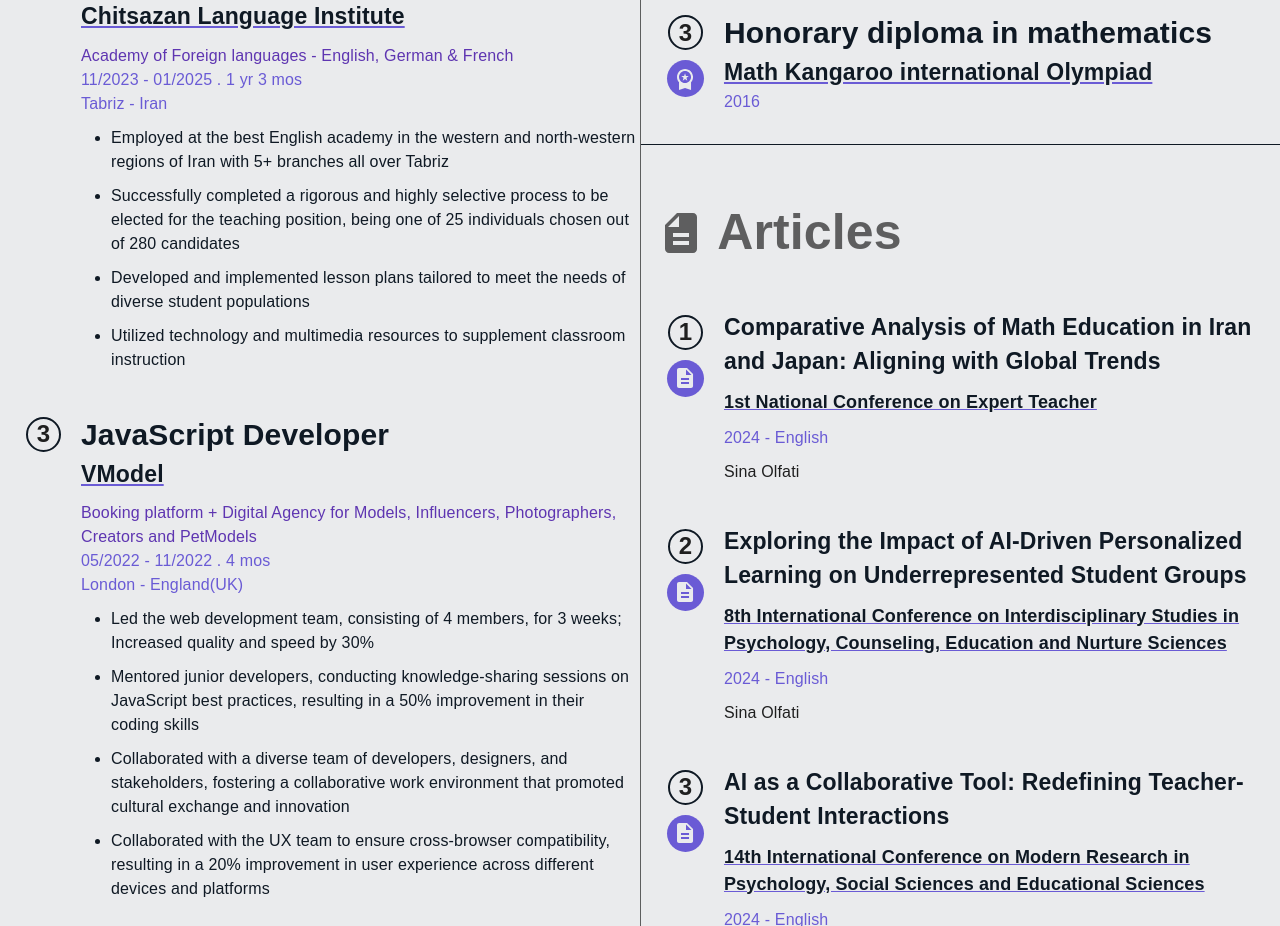
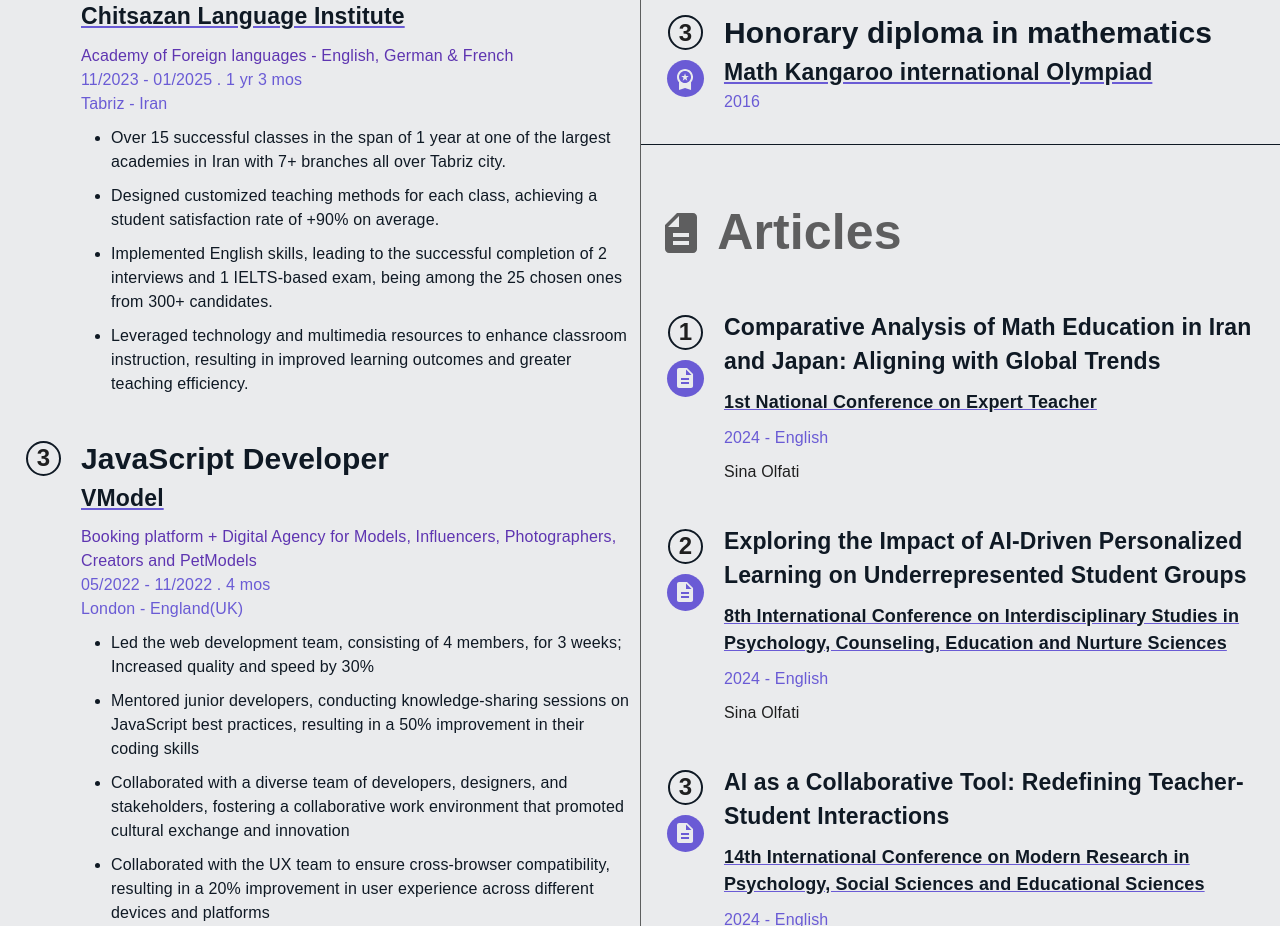
Before and after one commit to sina-olfati/sina-olfati-site, a React (Create React App) app: page /sina-olfati-site in a window 1280 px wide. Shown: the part 3280-4206 px from the top of the page. Built offline with nearby package versions, Linux system fonts and the light colour scheme; a web font is replaced by a local one.

Commit message:
Portfolio: changed Chitsazan's text

```diff
--- a/public/assets/locales/en/translation.json
+++ b/public/assets/locales/en/translation.json
@@ -79,10 +79,10 @@
         "teaching-place-describe": "Academy of Foreign languages - English, German & French",
         "teaching-time": "11/2023 - 01/2025",
         "teaching-workplace": "Tabriz - Iran",
-        "teaching-about1": "Employed at the best English academy in the western and north-western regions of Iran with 5+ branches all over Tabriz",
-        "teaching-about2": "Successfully completed a rigorous and highly selective process to be elected for the teaching position, being one of 25 individuals chosen out of 280 candidates",
-        "teaching-about3": "Developed and implemented lesson plans tailored to meet the needs of diverse student populations",
-        "teaching-about4": "Utilized technology and multimedia resources to supplement classroom instruction",
+        "teaching-about1": "Over 15 successful classes in the span of 1 year at one of the largest academies in Iran with 7+ branches all over Tabriz city.",
+        "teaching-about2": "Designed customized teaching methods for each class, achieving a student satisfaction rate of +90% on average.",
+        "teaching-about3": "Implemented English skills, leading to the successful completion of 2 interviews and 1 IELTS-based exam, being among the 25 chosen ones from 300+ candidates.",
+        "teaching-about4": "Leveraged technology and multimedia resources to enhance classroom instruction, resulting in improved learning outcomes and greater teaching efficiency.",
 
         "iranfavagostaresh-title": "Front-end Developer",
         "iranfavagostaresh-place": "Iran Fava Gostaresh",
--- a/src/screens/Portfolio.css
+++ b/src/screens/Portfolio.css
@@ -171,7 +171,7 @@
     }
     .card-text {
         padding: 15px 10px;
-        height: 290px;
+        height: 270px;
         align-items: center;
     }
     .description {
```
Also changed, not shown: public/assets/locales/fa/translation.json (+4 -4 lines).
